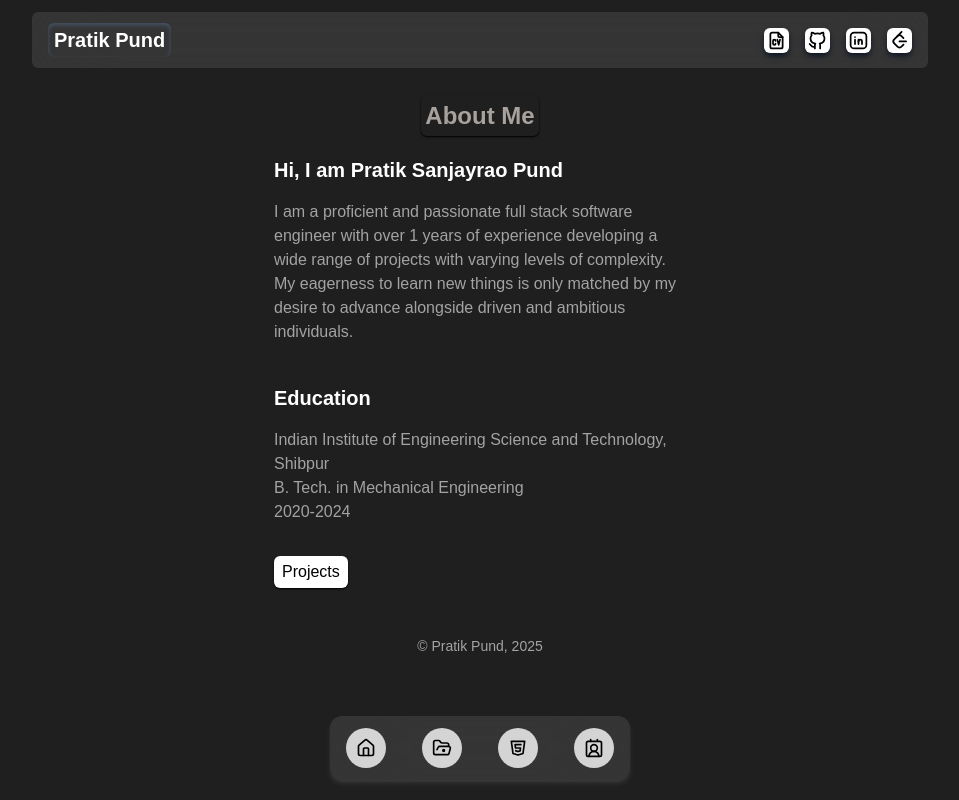
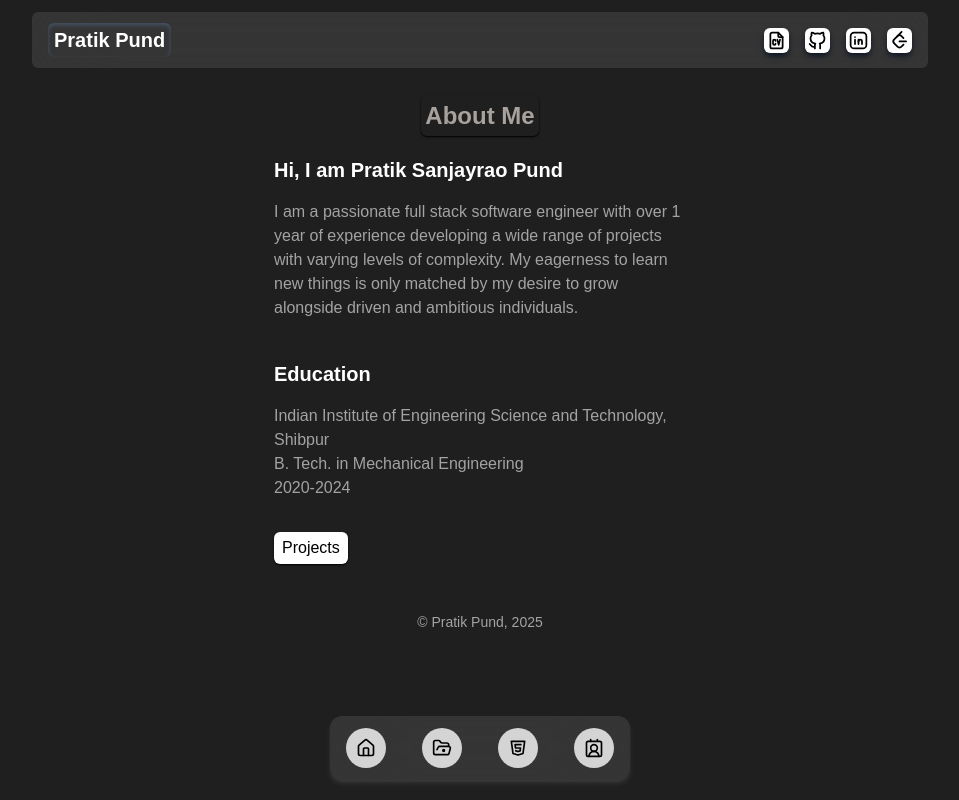
Before and after one commit to pratik-git10/portfolio_website, a Next.js app: page / in a window 1280 px wide. Shown: the whole page, without its empty margins (160-1119 px from the left). Built offline with nearby package versions, Linux system fonts and the light colour scheme.

Commit message:
Added some changes

```diff
--- a/app/(home)/page.tsx
+++ b/app/(home)/page.tsx
@@ -11,11 +11,10 @@ export default function Home() {
           Hi, I am Pratik Sanjayrao Pund
         </p>
         <p className="mx-5 pt-4 text-neutral-400 text-clip">
-          I am a proficient and passionate full stack software engineer with
-          over 1 years of experience developing a wide range of projects with
-          varying levels of complexity. My eagerness to learn new things is only
-          matched by my desire to advance alongside driven and ambitious
-          individuals.
+          I am a passionate full stack software engineer with over 1 year of
+          experience developing a wide range of projects with varying levels of
+          complexity. My eagerness to learn new things is only matched by my
+          desire to grow alongside driven and ambitious individuals.
         </p>
       </div>
       <div className="mt-6 p-2">
--- a/app/layout.tsx
+++ b/app/layout.tsx
@@ -23,7 +23,7 @@ export const metadata: Metadata = {
     template: "%s - Portfolio",
   },
   description:
-    "This is my portfolio website. Where I shown my skills, projects, and about me.",
+    "This is my portfolio website, where I showcase my skills, projects, and information about me.",
   twitter: { card: "summary_large_image" },
 };
 
```
